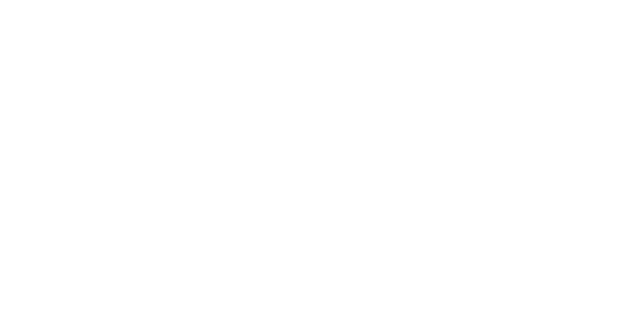
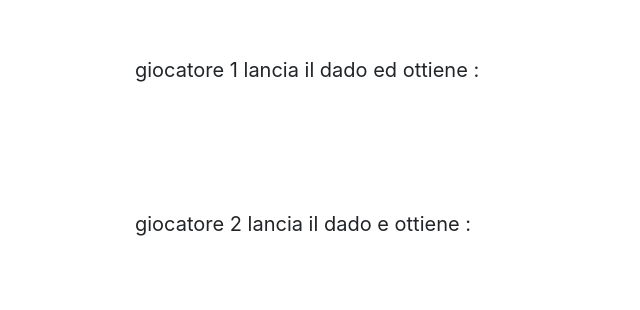
Before and after one commit to FrancescoDale/js-dadi, a plain HTML site: page index.html in a window 1280 px wide. Shown: the whole page, without its empty margins (0-640 px from the left). Drawn offline with nearby package versions, Linux system fonts and the light colour scheme.

Commit message:
index + css

```diff
--- a/assets/style.css
+++ b/assets/style.css
@@ -3,3 +3,13 @@
     padding: 0;
     box-sizing: border-box;
 }
+
+p {
+    font-size: 20px;
+    padding: 50px;
+}
+
+span {
+    color: red;
+    font-size: 25px;
+}
--- a/index.html
+++ b/index.html
@@ -9,6 +9,19 @@
         <title>dadi</title>
     </head>
     <body>
+        <div class="container">
+            <div class="row">
+                <div class="col-xs-12 col-sm-12">
+                    <p> giocatore 1 lancia il dado ed ottiene : <span id="shot1"></span> </p>
+
+                    <p>giocatore 2 lancia il dado e ottiene : <span id="shot2"></span> </p>
+
+                    <script src="assets/main.js" charset="utf-8"></script>
+                </div>
+
+            </div>
+
+        </div>
 
     </body>
 </html>
```
